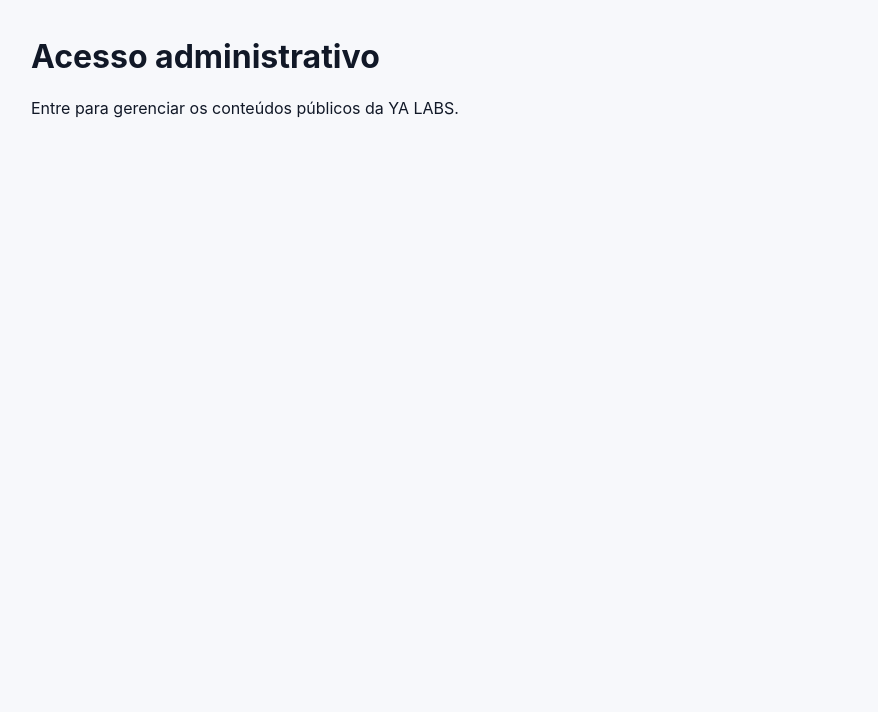
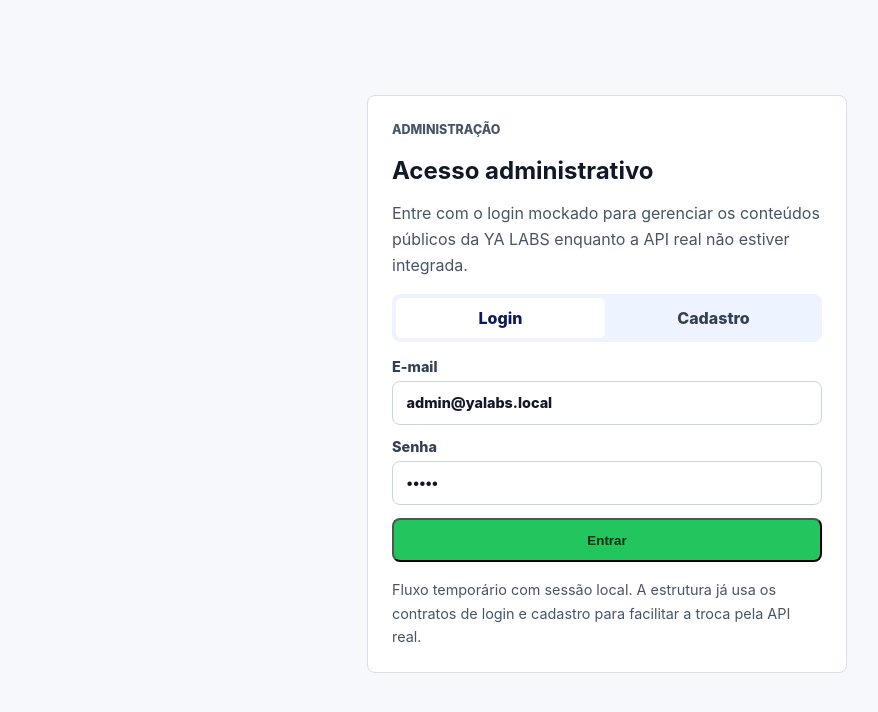
Before and after one commit to ya-labs/YAHub, a React (Vite) app in the folder apps/web/: page /admin/login in a window 1280 px wide. Shown: the top 712 px of the page, without its empty margins (33-911 px from the left). Built offline with nearby package versions, Linux system fonts and the light colour scheme.

Commit message:
feat: adiciona autenticação mockada no admin

```diff
--- a/apps/web/src/app/App.css
+++ b/apps/web/src/app/App.css
@@ -292,6 +292,94 @@
     margin: 0;
 }
 
+.admin-auth {
+    align-items: center;
+    display: grid;
+    min-height: calc(100vh - 2rem);
+}
+
+.admin-auth__panel {
+    background: #ffffff;
+    border: 1px solid #d9deea;
+    border-radius: 0.5rem;
+    display: grid;
+    gap: 1rem;
+    margin: 0 auto;
+    max-width: 30rem;
+    padding: clamp(1rem, 4vw, 1.5rem);
+    width: 100%;
+}
+
+.admin-auth__panel h1,
+.admin-auth__panel p {
+    margin: 0;
+}
+
+.admin-auth__panel p {
+    color: #475569;
+    line-height: 1.6;
+}
+
+.admin-auth__tabs {
+    background: #eef4ff;
+    border-radius: 0.5rem;
+    display: grid;
+    gap: 0.25rem;
+    grid-template-columns: repeat(2, minmax(0, 1fr));
+    padding: 0.25rem;
+}
+
+.admin-auth__tab {
+    background: transparent;
+    border: 0;
+    border-radius: 0.35rem;
+    color: #334155;
+    cursor: pointer;
+    font: inherit;
+    font-weight: 800;
+    min-height: 2.5rem;
+}
+
+.admin-auth__tab--active {
+    background: #ffffff;
+    color: #0a1a5e;
+}
+
+.admin-auth__form {
+    display: grid;
+    gap: 0.85rem;
+}
+
+.admin-auth__form label {
+    color: #334155;
+    display: grid;
+    font-size: 0.9rem;
+    font-weight: 800;
+    gap: 0.35rem;
+}
+
+.admin-auth__form input {
+    border: 1px solid #cbd5e1;
+    border-radius: 0.5rem;
+    color: #111827;
+    font: inherit;
+    min-height: 2.75rem;
+    padding: 0.7rem 0.85rem;
+}
+
+.admin-auth__form [role="alert"] {
+    color: #b42318;
+}
+
+.admin-auth__form button:disabled {
+    cursor: wait;
+    opacity: 0.7;
+}
+
+.admin-auth__note {
+    font-size: 0.9rem;
+}
+
 @media (max-width: 52rem) {
     .portal-hero {
         grid-template-columns: 1fr;
--- /dev/null
+++ b/apps/web/src/features/admin/auth/adminAuth.ts
@@ -0,0 +1,75 @@
+import { yahubApi } from '../../../shared/api/yahubApi';
+import type { AdminUser, LoginRequest, RegisterRequest } from '../../../shared/api/contracts';
+
+export type AdminSession = {
+    token: string;
+    user: AdminUser;
+    authenticatedAt: string;
+};
+
+export const ADMIN_SESSION_STORAGE_KEY = 'yahub.admin.session';
+
+function canUseStorage() {
+    return typeof window !== 'undefined' && typeof window.localStorage !== 'undefined';
+}
+
+export function getAdminSession(): AdminSession | null {
+    if (!canUseStorage()) {
+        return null;
+    }
+
+    const storedSession = window.localStorage.getItem(ADMIN_SESSION_STORAGE_KEY);
+
+    if (!storedSession) {
+        return null;
+    }
+
+    try {
+        const session = JSON.parse(storedSession) as AdminSession;
+
+        if (!session.token || !session.user?.email) {
+            clearAdminSession();
+            return null;
+        }
+
+        return session;
+    } catch {
+        clearAdminSession();
+        return null;
+    }
+}
+
+export function saveAdminSession(token: string, user: AdminUser): AdminSession {
+    const session: AdminSession = {
+        token,
+        user,
+        authenticatedAt: new Date().toISOString(),
+    };
+
+    if (canUseStorage()) {
+        window.localStorage.setItem(ADMIN_SESSION_STORAGE_KEY, JSON.stringify(session));
+    }
+
+    return session;
+}
+
+export function clearAdminSession() {
+    if (canUseStorage()) {
+        window.localStorage.removeItem(ADMIN_SESSION_STORAGE_KEY);
+    }
+}
+
+export async function loginAdmin(payload: LoginRequest): Promise<AdminSession> {
+    const response = await yahubApi.auth.login(payload);
+
+    return saveAdminSession(response.token, response.user);
+}
+
+export async function registerAdmin(payload: RegisterRequest): Promise<AdminSession> {
+    await yahubApi.auth.register(payload);
+
+    return loginAdmin({
+        email: payload.email,
+        password: payload.password,
+    });
+}
--- a/apps/web/src/features/admin/guards/RequireAuth.tsx
+++ b/apps/web/src/features/admin/guards/RequireAuth.tsx
@@ -1,14 +1,14 @@
 import type { ReactNode } from 'react';
 import { Navigate, useLocation } from 'react-router-dom';
+import { getAdminSession } from '../auth/adminAuth';
 
 type RequireAuthProps = {
     children: ReactNode;
 };
 
-const isAdminAuthenticated = false;
-
 export function RequireAuth({ children }: RequireAuthProps) {
     const location = useLocation();
+    const isAdminAuthenticated = getAdminSession() !== null;
 
     if (!isAdminAuthenticated) {
         return <Navigate to="/admin/login" replace state={{ from: location }} />;
--- a/apps/web/src/features/admin/pages/AdminLoginPage.tsx
+++ b/apps/web/src/features/admin/pages/AdminLoginPage.tsx
@@ -1,8 +1,130 @@
+import { useState } from 'react';
+import type { FormEvent } from 'react';
+import { useLocation, useNavigate } from 'react-router-dom';
+import { loginAdmin, registerAdmin } from '../auth/adminAuth';
+
+type AuthMode = 'login' | 'register';
+
+type LoginLocationState = {
+    from?: {
+        pathname?: string;
+    };
+};
+
 export function AdminLoginPage() {
+    const navigate = useNavigate();
+    const location = useLocation();
+    const [mode, setMode] = useState<AuthMode>('login');
+    const [name, setName] = useState('');
+    const [email, setEmail] = useState('admin@yalabs.local');
+    const [password, setPassword] = useState('admin');
+    const [isSubmitting, setIsSubmitting] = useState(false);
+    const [error, setError] = useState<string | null>(null);
+
+    const locationState = location.state as LoginLocationState | null;
+    const redirectPath = locationState?.from?.pathname ?? '/admin';
+    const isRegisterMode = mode === 'register';
+
+    async function handleSubmit(event: FormEvent<HTMLFormElement>) {
+        event.preventDefault();
+        setIsSubmitting(true);
+        setError(null);
+
+        try {
+            if (isRegisterMode) {
+                await registerAdmin({ name, email, password });
+            } else {
+                await loginAdmin({ email, password });
+            }
+
+            navigate(redirectPath, { replace: true });
+        } catch (currentError: unknown) {
+            setError(
+                currentError instanceof Error
+                    ? currentError.message
+                    : 'Não foi possível acessar a área administrativa.',
+            );
+        } finally {
+            setIsSubmitting(false);
+        }
+    }
+
     return (
-        <main>
-            <h1>Acesso administrativo</h1>
-            <p>Entre para gerenciar os conteúdos públicos da YA LABS.</p>
+        <main className="admin-auth">
+            <section className="admin-auth__panel">
+                <p className="portal-kicker">Administração</p>
+                <h1>Acesso administrativo</h1>
+                <p>
+                    Entre com o login mockado para gerenciar os conteúdos públicos da YA LABS enquanto a API real não
+                    estiver integrada.
+                </p>
+
+                <div className="admin-auth__tabs" aria-label="Modo de acesso">
+                    <button
+                        type="button"
+                        aria-pressed={!isRegisterMode}
+                        className={!isRegisterMode ? 'admin-auth__tab admin-auth__tab--active' : 'admin-auth__tab'}
+                        onClick={() => setMode('login')}
+                    >
+                        Login
+                    </button>
+                    <button
+                        type="button"
+                        aria-pressed={isRegisterMode}
+                        className={isRegisterMode ? 'admin-auth__tab admin-auth__tab--active' : 'admin-auth__tab'}
+                        onClick={() => setMode('register')}
+                    >
+                        Cadastro
+                    </button>
+                </div>
+
+                <form className="admin-auth__form" onSubmit={handleSubmit}>
+                    {isRegisterMode ? (
+                        <label>
+                            Nome
+                            <input
+                                type="text"
+                                value={name}
+                                onChange={(event) => setName(event.target.value)}
+                                placeholder="Administrador YA LABS"
+                                required
+                            />
+                        </label>
+                    ) : null}
+
+                    <label>
+                        E-mail
+                        <input
+                            type="email"
+                            value={email}
+                            onChange={(event) => setEmail(event.target.value)}
+                            required
+                        />
+                    </label>
+
+                    <label>
+                        Senha
+                        <input
+                            type="password"
+                            value={password}
+                            onChange={(event) => setPassword(event.target.value)}
+                            required
+                            minLength={3}
+                        />
+                    </label>
+
+                    {error ? <p role="alert">{error}</p> : null}
+
+                    <button type="submit" className="portal-button" disabled={isSubmitting}>
+                        {isSubmitting ? 'Entrando...' : isRegisterMode ? 'Cadastrar e entrar' : 'Entrar'}
+                    </button>
+                </form>
+
+                <p className="admin-auth__note">
+                    Fluxo temporário com sessão local. A estrutura já usa os contratos de login e cadastro para facilitar
+                    a troca pela API real.
+                </p>
+            </section>
         </main>
-    )
+    );
 }
```
Also changed, not shown: 1 other file (tests, documents, lock files or other folders).
